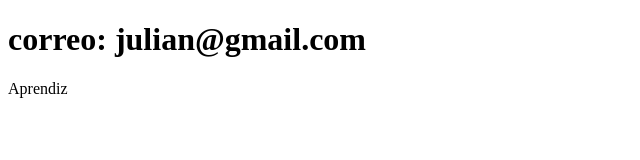
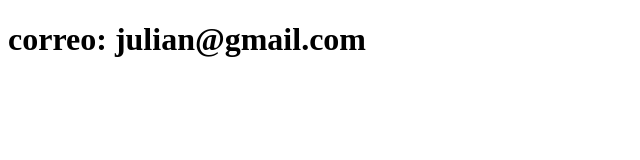
Before and after one commit to julianchur/Sistema-de-Registro, a plain HTML site: page contacto.html in a window 1280 px wide. Shown: the full height of the page, 0-640 px from the left. Drawn offline with Linux system fonts and the light colour scheme.

Commit message:
Update contacto.html

```diff
--- a/contacto.html
+++ b/contacto.html
@@ -7,6 +7,6 @@
 </head>
 <body>
     <h1>correo: julian@gmail.com</h1>
-    <p>Aprendiz</p>
+
 </body>
 </html>
```
